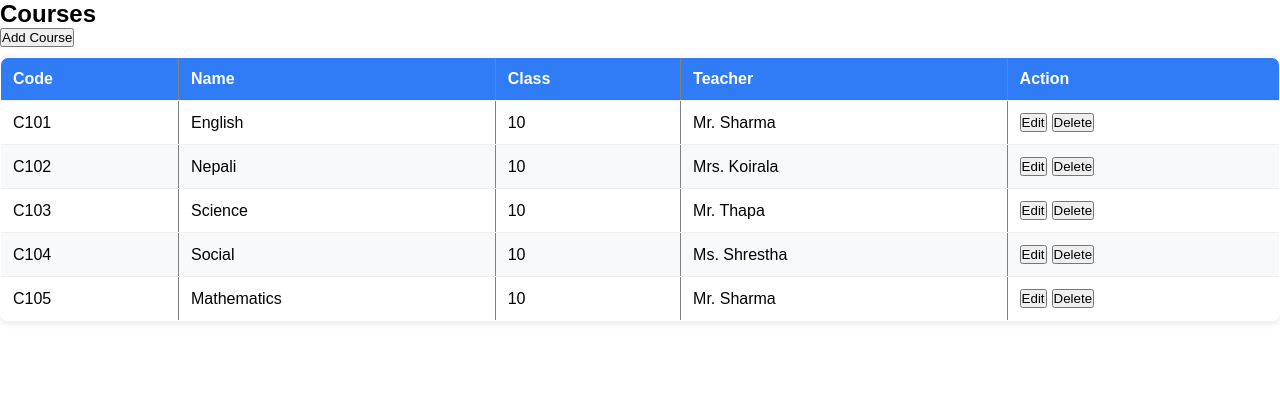
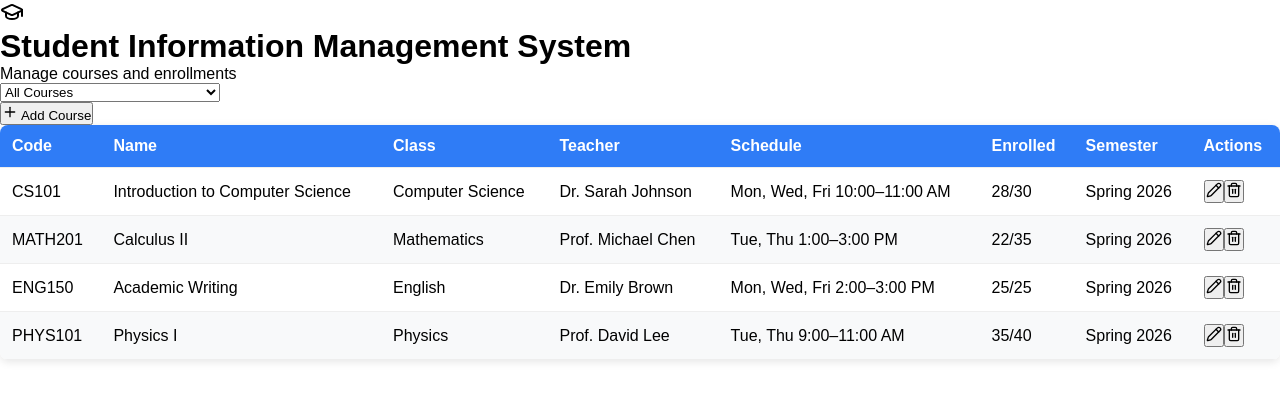
Before and after one commit to shital360/StuTack_Frontend, a React (Vite) app: page /courses in a window 1280 px wide. Shown: the top 400 px of the page. Built offline with nearby package versions, Linux system fonts and the light colour scheme.

Commit message:
initial commit

```diff
--- a/package.json
+++ b/package.json
@@ -19,6 +19,7 @@
     "react-icons": "^5.5.0",
     "react-router-dom": "^7.13.0",
     "react-toastify": "^11.0.5",
+    "recharts": "^3.7.0",
     "zod": "^4.3.6"
   },
   "devDependencies": {
--- a/src/App.jsx
+++ b/src/App.jsx
@@ -6,12 +6,14 @@ import Login from "./Components/Pages/Login";
 import Register from "./Components/Pages/Register";
 import Dashboard from "./Components/Pages/Dashboard";
 import Students from "./Components/Pages/Students";
-import Results from "./Components/Pages/Results";
+// import Results from "./Components/Pages/Results";
 import Courses from "./Components/Pages/Courses";
 import AddCourse from "./Components/Pages/AddCourse";
 import EditCourse from "./Components/Pages/EditCourse";
 import Attendance from "./Components/Pages/Attendance";
 import Profile from "./Components/Pages/Profile";
+import ProtectedResults from "./Components/Protected/ProtectedResults";
+
 
 function App() {
   const [courses, setCourses] = useState([
@@ -31,7 +33,7 @@ function App() {
         <Route path="/dashboard" element={<Dashboard />} />
         <Route path="/students" element={<Students />} />
         <Route path="/attendance" element={<Attendance />} />
-        <Route path="/results" element={<Results />} />
+        {/* <Route path="/results" element={<Results />} /> */}
         <Route path="/profile" element={<Profile />} />
 
         <Route
@@ -46,6 +48,8 @@ function App() {
           path="/courses/edit/:code"
           element={<EditCourse courses={courses} setCourses={setCourses} />}
         />
+         {/* ✅ Protected Results route */}
+        <Route path="/results" element={<ProtectedResults />} />
       </Routes>
     </BrowserRouter>
   );
--- a/src/Components/Pages/AddCourse.jsx
+++ b/src/Components/Pages/AddCourse.jsx
@@ -1,26 +1,51 @@
-// src/Components/Pages/AddCourse.jsx
 import { useState } from "react";
 import { useNavigate } from "react-router-dom";
 
 function AddCourse({ courses, setCourses }) {
   const navigate = useNavigate();
-  const [form, setForm] = useState({ code: "", name: "", className: "", teacher: "" });
+  const [form, setForm] = useState({ code: "", name: "", courseClass: "", teacher: "" });
 
   const handleChange = (e) => setForm({ ...form, [e.target.name]: e.target.value });
 
   const addCourse = () => {
-    if (!form.code || !form.name || !form.className || !form.teacher) return alert("All fields required");
+    if (!form.code || !form.name || !form.courseClass || !form.teacher)
+      return alert("All fields required");
+
     setCourses([...courses, form]);
-    navigate("/courses");
+    navigate("/courses"); // go back to courses page
   };
 
   return (
     <div style={{ padding: "20px" }}>
       <h2>Add Course</h2>
-      <input type="text" name="code" placeholder="Code" value={form.code} onChange={handleChange} />
-      <input type="text" name="name" placeholder="Name" value={form.name} onChange={handleChange} />
-      <input type="text" name="className" placeholder="Class" value={form.className} onChange={handleChange} />
-      <input type="text" name="teacher" placeholder="Teacher" value={form.teacher} onChange={handleChange} />
+      <input
+        type="text"
+        name="code"
+        placeholder="Code"
+        value={form.code}
+        onChange={handleChange}
+      />
+      <input
+        type="text"
+        name="name"
+        placeholder="Name"
+        value={form.name}
+        onChange={handleChange}
+      />
+      <input
+        type="text"
+        name="courseClass"
+        placeholder="Class"
+        value={form.courseClass}
+        onChange={handleChange}
+      />
+      <input
+        type="text"
+        name="teacher"
+        placeholder="Teacher"
+        value={form.teacher}
+        onChange={handleChange}
+      />
       <button onClick={addCourse}>Save</button>
     </div>
   );
--- a/src/Components/Pages/Courses.jsx
+++ b/src/Components/Pages/Courses.jsx
@@ -1,56 +1,173 @@
-import { Link } from "react-router-dom";
+import { useState } from "react";
+import { useNavigate } from "react-router-dom";
+import {
+  Plus,
+  Pencil,
+  Trash2,
+  GraduationCap,
+} from "lucide-react";
 
-function Courses({ courses, setCourses }) {
-  const deleteCourse = (code) => {
-    if (window.confirm("Are you sure you want to delete this course?")) {
-      setCourses(courses.filter((c) => c.code !== code));
-    }
-  };
+export default function Courses() {
+  const navigate = useNavigate();
+  const [selectedCourse, setSelectedCourse] = useState("");
+
+  const courses = [
+    {
+      code: "CS101",
+      name: "Introduction to Computer Science",
+      class: "Computer Science",
+      teacher: "Dr. Sarah Johnson",
+      schedule: "Mon, Wed, Fri 10:00–11:00 AM",
+      enrolled: "28/30",
+      semester: "Spring 2026",
+      full: false,
+    },
+    {
+      code: "MATH201",
+      name: "Calculus II",
+      class: "Mathematics",
+      teacher: "Prof. Michael Chen",
+      schedule: "Tue, Thu 1:00–3:00 PM",
+      enrolled: "22/35",
+      semester: "Spring 2026",
+      full: false,
+    },
+    {
+      code: "ENG150",
+      name: "Academic Writing",
+      class: "English",
+      teacher: "Dr. Emily Brown",
+      schedule: "Mon, Wed, Fri 2:00–3:00 PM",
+      enrolled: "25/25",
+      semester: "Spring 2026",
+      full: true,
+    },
+    {
+      code: "PHYS101",
+      name: "Physics I",
+      class: "Physics",
+      teacher: "Prof. David Lee",
+      schedule: "Tue, Thu 9:00–11:00 AM",
+      enrolled: "35/40",
+      semester: "Spring 2026",
+      full: false,
+    },
+  ];
+
+  // Filter Logic
+  const filteredCourses = selectedCourse
+    ? courses.filter((c) => c.code === selectedCourse)
+    : courses;
 
   return (
+    <div className="min-h-screen bg-gray-50 p-6">
+      {/* Header */}
+      <div className="flex items-center gap-3 mb-6">
+        <div className="p-2 rounded-xl bg-blue-600 text-white">
+          <GraduationCap />
+        </div>
         <div>
-      <h2>Courses</h2>
+          <h1 className="text-xl font-semibold">
+            Student Information Management System
+          </h1>
+          <p className="text-sm text-gray-500">
+            Manage courses and enrollments
+          </p>
+        </div>
+      </div>
 
-      <Link to="/courses/add">
-        <button>Add Course</button>
-      </Link>
+      {/* Main Card */}
+      <div className="bg-white rounded-2xl shadow p-4">
+        {/* Top Bar */}
+        <div className="flex items-center justify-between mb-4">
+          {/* Dropdown */}
+          <div className="w-72">
+            <select
+              value={selectedCourse}
+              onChange={(e) => setSelectedCourse(e.target.value)}
+              className="w-full px-3 py-2 text-sm border rounded-lg focus:outline-none focus:ring-2 focus:ring-blue-500"
+            >
+              <option value="">All Courses</option>
+              {courses.map((c) => (
+                <option key={c.code} value={c.code}>
+                  {c.name}
+                </option>
+              ))}
+            </select>
+          </div>
 
-      <table border="1" width="100%" style={{ marginTop: "10px" }}>
-        <thead>
+          {/* Add Course Button */}
+          <button
+            onClick={() => navigate("/courses/add")}
+            className="flex items-center gap-2 bg-blue-600 text-white px-4 py-2 rounded-lg text-sm shadow hover:bg-blue-700"
+          >
+            <Plus size={16} /> Add Course
+          </button>
+        </div>
+
+        {/* Table */}
+        <div className="overflow-x-auto">
+          <table className="w-full text-sm">
+            <thead className="text-left text-gray-500 border-b">
               <tr>
-            <th>Code</th>
+                <th className="py-2">Code</th>
                 <th>Name</th>
                 <th>Class</th>
                 <th>Teacher</th>
-            <th>Action</th>
+                <th>Schedule</th>
+                <th>Enrolled</th>
+                <th>Semester</th>
+                <th className="text-right">Actions</th>
               </tr>
             </thead>
 
             <tbody>
-          {courses.map((c) => (
-            <tr key={c.code}>
-              <td>{c.code}</td>
+              {filteredCourses.map((c) => (
+                <tr
+                  key={c.code}
+                  className="border-b last:border-none hover:bg-gray-50"
+                >
+                  <td className="py-3 font-medium">{c.code}</td>
                   <td>{c.name}</td>
-              <td>{c.className}</td>
+                  <td>{c.class}</td>
                   <td>{c.teacher}</td>
+                  <td>{c.schedule}</td>
                   <td>
-                <Link to={`/courses/edit/${c.code}`}>
-                  <button>Edit</button>
-                </Link>
-
-                <button
-                  style={{ marginLeft: "5px" }}
-                  onClick={() => deleteCourse(c.code)}
+                    <span
+                      className={`px-2 py-1 rounded-full text-xs font-semibold ${
+                        c.full
+                          ? "bg-red-100 text-red-600"
+                          : "bg-gray-900 text-white"
+                      }`}
                     >
-                  Delete
+                      {c.enrolled}
+                    </span>
+                  </td>
+                  <td>{c.semester}</td>
+                  <td className="text-right">
+                    <div className="flex justify-end gap-2">
+                      <button className="p-1 text-gray-600 hover:text-blue-600">
+                        <Pencil size={16} />
                       </button>
+                      <button className="p-1 text-gray-600 hover:text-red-600">
+                        <Trash2 size={16} />
+                      </button>
+                    </div>
                   </td>
                 </tr>
               ))}
+
+              {filteredCourses.length === 0 && (
+                <tr>
+                  <td colSpan="8" className="text-center py-6 text-gray-400">
+                    No course found
+                  </td>
+                </tr>
+              )}
             </tbody>
           </table>
         </div>
+      </div>
+    </div>
   );
 }
-
-export default Courses;
--- /dev/null
+++ b/src/Components/Protected/ProtectedResults.jsx
@@ -0,0 +1,13 @@
+import { Navigate } from "react-router-dom";
+import Results from "../Pages/Results";
+
+export default function ProtectedResults() {
+  const role = localStorage.getItem("role");
+
+  // If not logged in, redirect
+  if (!role) {
+    return <Navigate to="/login" replace />;
+  }
+
+  return <Results />;
+}
```
Also changed, not shown: src/Components/Pages/Attendance.jsx (+63 -17 lines), src/Components/Pages/Login.jsx (+76 -15 lines), src/Components/Pages/Results.jsx (+8 -8 lines), src/Components/style/Login.css (+48 -18 lines), src/Components/Pages/Dashboard.jsx (line endings or trailing spaces), 1 other file (tests, documents, lock files or other folders). Lines whose indentation alone changed are shown as unchanged.
